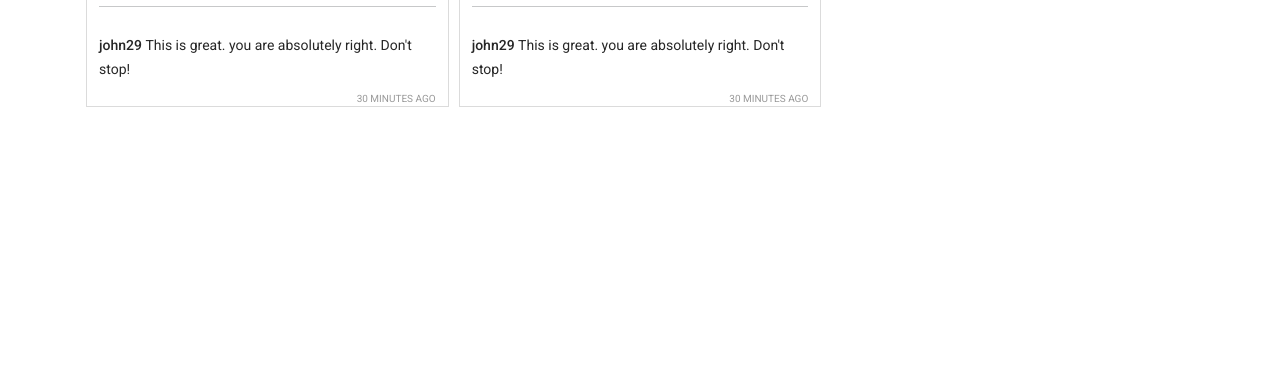
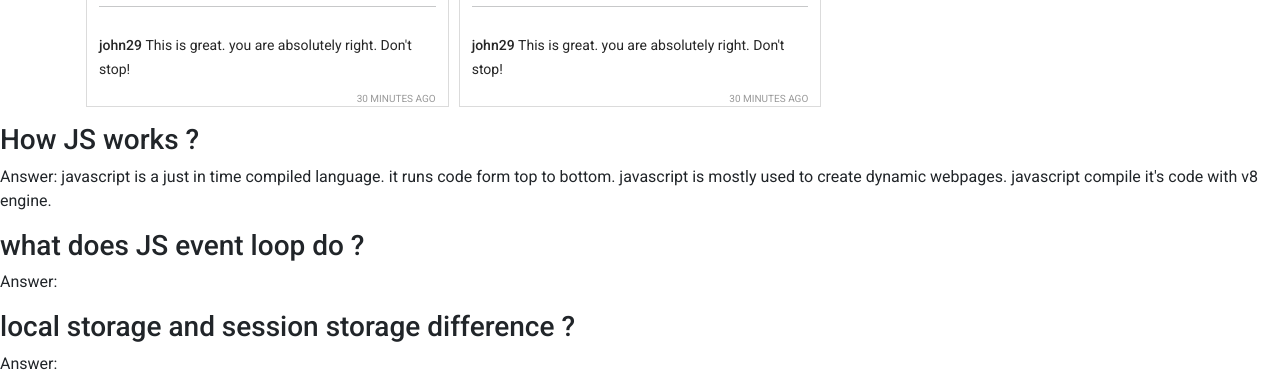
Before and after one commit to sayedalif/insta-sohor, a plain HTML site: page index.html in a window 1280 px wide. Shown: the part 1425-1817 px from the top of the page. Before the commit the page ends 1548 px from the top, so only its background shows below. Drawn offline with nearby package versions, Linux system fonts and the light colour scheme.

Commit message:
first question answered

```diff
--- a/index.html
+++ b/index.html
@@ -88,6 +88,23 @@
         <h1>Reported posts</h1>
       </div>
     </main>
+
+    <!-- ! question -->
+    <section>
+      <!-- 1st question -->
+      <h3>How JS works ?</h3>
+      <p>
+        <span>Answer:</span>
+        javascript is a just in time compiled language. it runs code form top to
+        bottom. javascript is mostly used to create dynamic webpages. javascript
+        compile it's code with v8 engine.
+      </p>
+      <!-- 2nd question -->
+      <h3>what does JS event loop do ?</h3>
+      <p><span>Answer:</span></p>
+      <h3>local storage and session storage difference ?</h3>
+      <p><span>Answer:</span></p>
+    </section>
     <footer></footer>
 
     <!-- add javascript  file  -->
```
